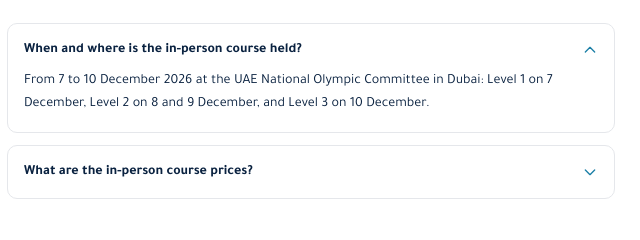
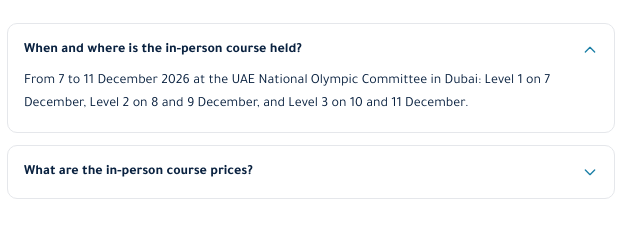
Before and after one commit to nadayahya88/ascacourse, a plain HTML site: page index.html in a window 1280 px wide. Shown: the part 2009-2249 px from the top of the page, 329-969 px from the left. Drawn offline with nearby package versions, Linux system fonts and the light colour scheme.

Commit message:
Add files via upload

```diff
--- a/index.html
+++ b/index.html
@@ -264,7 +264,7 @@ html[dir="rtl"] .tile2-go svg{transform:scaleX(-1);}
     </div>
     <div id="body-dubai" class="hidden">
     <div data-cards="1" class="grid sm:grid-cols-3 gap-4 mb-8">
-      <div class="bg-white rounded-2xl p-5 card-lift shadow-md"><div class="text-2xl mb-2">📅</div><h3 class="font-bold text-navy text-sm" data-i18n="dub_d1_t">التاريخ</h3><p class="text-navy/60 text-sm mt-1" data-i18n="dub_d1_d">7 – 10 ديسمبر 2026</p></div>
+      <div class="bg-white rounded-2xl p-5 card-lift shadow-md"><div class="text-2xl mb-2">📅</div><h3 class="font-bold text-navy text-sm" data-i18n="dub_d1_t">التاريخ</h3><p class="text-navy/60 text-sm mt-1" data-i18n="dub_d1_d">7 – 11 ديسمبر 2026</p></div>
       <div data-hide-live="1" class="bg-white rounded-2xl p-5 card-lift shadow-md"><div class="text-2xl mb-2">📍</div><h3 class="font-bold text-navy text-sm" data-i18n="dub_d2_t">المكان</h3><p class="text-navy/60 text-sm mt-1" data-i18n="dub_d2_d" data-k-inperson="dub_d2_d" data-k-live="live_where">اللجنة الأولمبية الوطنية — دبي</p></div>
       <div data-hide-live="1" class="bg-white rounded-2xl p-5 card-lift shadow-md"><div class="text-2xl mb-2">🏛️</div><h3 class="font-bold text-navy text-sm" data-i18n="dub_d3_t">الحضور</h3><p class="text-navy/60 text-sm mt-1" data-i18n="dub_d3_d" data-k-inperson="dub_d3_d" data-k-live="live_att">حضوري</p></div>
     </div>
@@ -283,7 +283,7 @@ html[dir="rtl"] .tile2-go svg{transform:scaleX(-1);}
         <div class="flex-1 bg-white rounded-2xl p-5 card-lift shadow-md text-center">
           <div class="display text-3xl font-black text-ocean mb-1">3</div>
           <h4 class="font-bold text-navy text-sm mb-1" data-i18n="dub_s3_t">المستوى الثالث</h4>
-          <p class="text-navy/70 text-sm font-semibold" data-i18n="dub_s3_d">10 ديسمبر</p>
+          <p class="text-navy/70 text-sm font-semibold" data-i18n="dub_s3_d">10 و11 ديسمبر</p>
         </div>
     </div>
     <div class="grid md:grid-cols-3 gap-6 mb-4">
@@ -679,7 +679,7 @@ const translations = {
     hero_cta_dubai: "الكورس الحضوري في دبي",
     c_dub_tag: "📍 حضوري في دبي",
     c_dub_title: "كورس تدريب السباحة الدولي — حضوري",
-    c_dub_l1: "✓ 7 – 10 ديسمبر 2026",
+    c_dub_l1: "✓ 7 – 11 ديسمبر 2026",
     c_dub_l2: "✓ حضوري في دبي",
     c_dub_l3: "✓ كورس ASCA الدولي",
     c_btn3: "التفاصيل والتسجيل",
@@ -687,7 +687,7 @@ const translations = {
     dub_title: "دورة اعتماد تدريب السباحة الدولي (ASCA) — حضوري في دبي",
     dub_sub: "كورس جديد حضوري في دبي خلال ديسمبر 2026.",
     dub_d1_t: "التاريخ",
-    dub_d1_d: "7 – 10 ديسمبر 2026",
+    dub_d1_d: "7 – 11 ديسمبر 2026",
     dub_d2_t: "المكان",
     dub_d2_d: "اللجنة الأولمبية الوطنية — دبي",
     dub_d3_t: "الحضور",
@@ -731,9 +731,9 @@ const translations = {
     dub_s2_t: "المستوى الثاني",
     dub_s2_d: "8 و9 ديسمبر",
     dub_s3_t: "المستوى الثالث",
-    dub_s3_d: "10 ديسمبر",
+    dub_s3_d: "10 و11 ديسمبر",
     faq_9_q: "متى وأين يُقام الكورس الحضوري؟",
-    faq_9_a: "من 7 إلى 10 ديسمبر 2026 في مقر اللجنة الأولمبية الوطنية بدبي: المستوى الأول 7 ديسمبر، المستوى الثاني 8 و9 ديسمبر، والمستوى الثالث 10 ديسمبر.",
+    faq_9_a: "من 7 إلى 11 ديسمبر 2026 في مقر اللجنة الأولمبية الوطنية بدبي: المستوى الأول 7 ديسمبر، المستوى الثاني 8 و9 ديسمبر، والمستوى الثالث 10 و11 ديسمبر.",
     faq_10_q: "ما أسعار الكورس الحضوري؟",
     faq_10_a: "المستويان 1 و2: 2,700 د.إ، المستوى الثالث فقط: 1,700 د.إ، والباقة الكاملة (المستويات 1 إلى 3): 4,200 د.إ.",
     dub_deposit: "💳 ادفع 300 درهم واحجز مكانك في الكورس",
@@ -899,7 +899,7 @@ const translations = {
     hero_cta_dubai: "In-Person Course in Dubai",
     c_dub_tag: "📍 In person in Dubai",
     c_dub_title: "International Swimming Coach Course — In Person",
-    c_dub_l1: "✓ 7 – 10 December 2026",
+    c_dub_l1: "✓ 7 – 11 December 2026",
     c_dub_l2: "✓ In person in Dubai",
     c_dub_l3: "✓ ASCA international course",
     c_btn3: "Details &amp; Registration",
@@ -907,7 +907,7 @@ const translations = {
     dub_title: "ASCA International Swimming Coach Certification — In Person in Dubai",
     dub_sub: "A new in-person course in Dubai in December 2026.",
     dub_d1_t: "Date",
-    dub_d1_d: "7 – 10 December 2026",
+    dub_d1_d: "7 – 11 December 2026",
     dub_d2_t: "Venue",
     dub_d2_d: "UAE National Olympic Committee, Dubai",
     dub_d3_t: "Attendance",
@@ -951,9 +951,9 @@ const translations = {
     dub_s2_t: "Level 2",
     dub_s2_d: "8 &amp; 9 December",
     dub_s3_t: "Level 3",
-    dub_s3_d: "10 December",
+    dub_s3_d: "10 &amp; 11 December",
     faq_9_q: "When and where is the in-person course held?",
-    faq_9_a: "From 7 to 10 December 2026 at the UAE National Olympic Committee in Dubai: Level 1 on 7 December, Level 2 on 8 and 9 December, and Level 3 on 10 December.",
+    faq_9_a: "From 7 to 11 December 2026 at the UAE National Olympic Committee in Dubai: Level 1 on 7 December, Level 2 on 8 and 9 December, and Level 3 on 10 and 11 December.",
     faq_10_q: "What are the in-person course prices?",
     faq_10_a: "Levels 1 &amp; 2: 2,700 AED, Level 3 only: 1,700 AED, and the Full Package (Levels 1 to 3): 4,200 AED.",
     dub_deposit: "💳 Pay 300 AED to reserve your seat",
```
